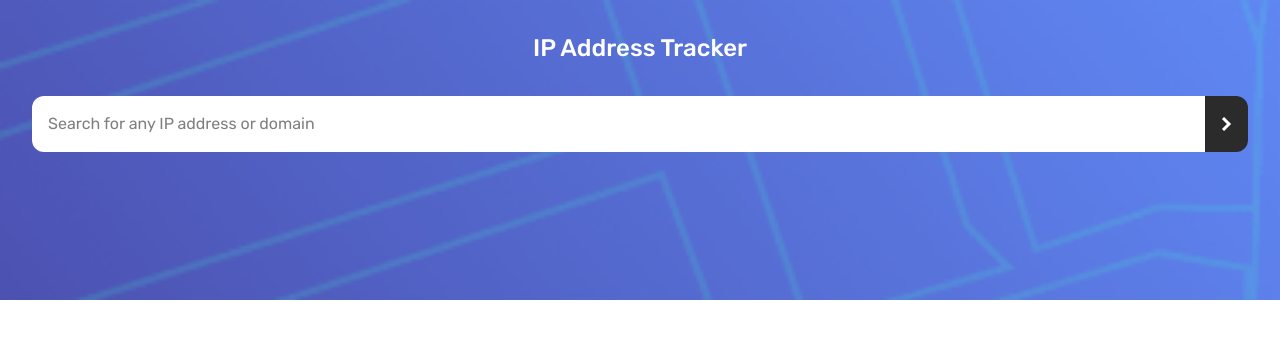
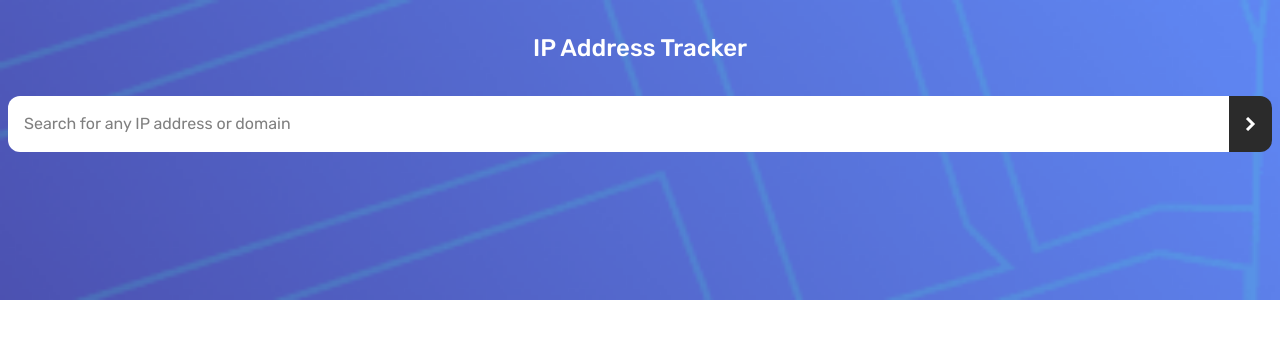
Before and after one commit to ChristopherWelschoff/ip-address-tacker, a Next.js app: page / in a window 1280 px wide. Shown: the top 338 px of the page. Built offline with nearby package versions, Linux system fonts and the light colour scheme.

Commit message:
adjust padding header

```diff
--- a/components/Header/index.tsx
+++ b/components/Header/index.tsx
@@ -2,7 +2,7 @@ import Image from "next/image";
 
 export default function Header() {
   return (
-    <header className="bg-[url(/bg-mobile.png)] bg-cover h-75 px-8">
+    <header className="bg-[url(/bg-mobile.png)] bg-cover h-75 px-2">
       <h1 className="font-medium text-2xl text-white text-center my-8">
         IP Address Tracker
       </h1>
```
